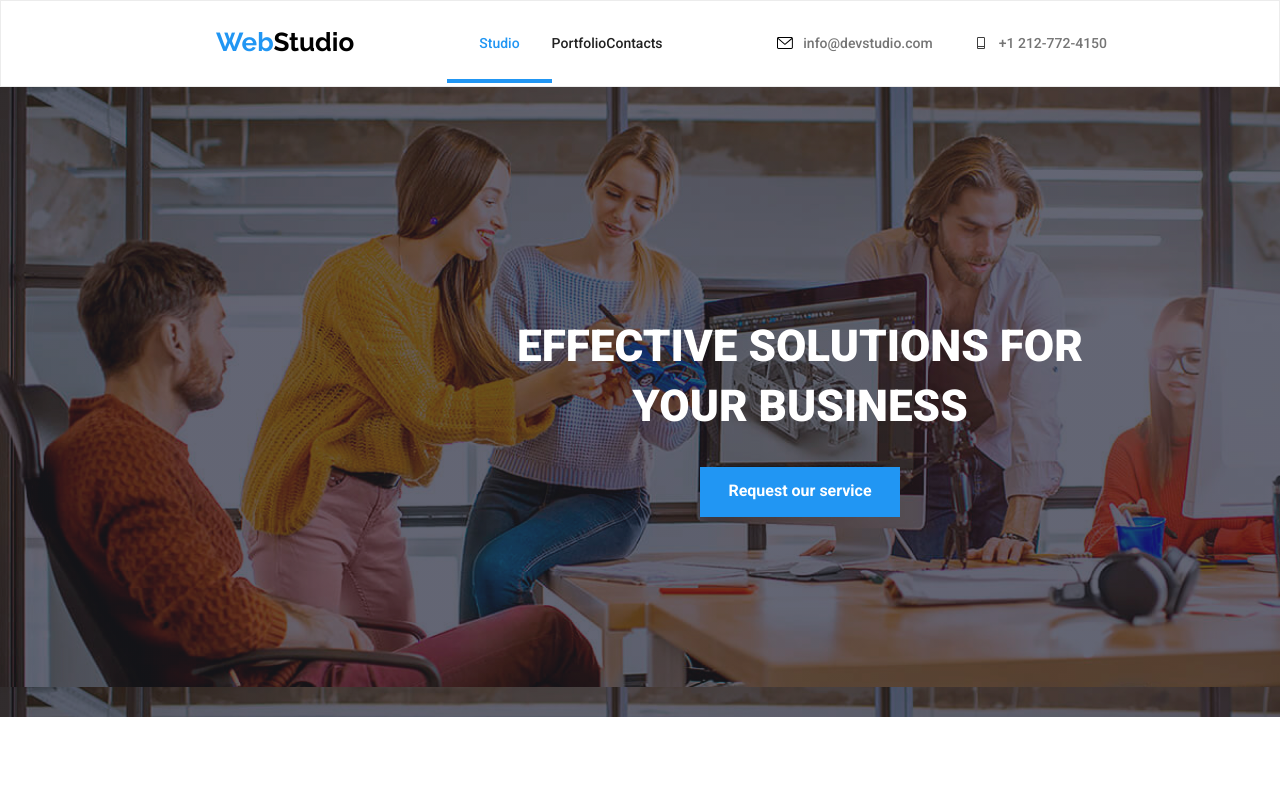
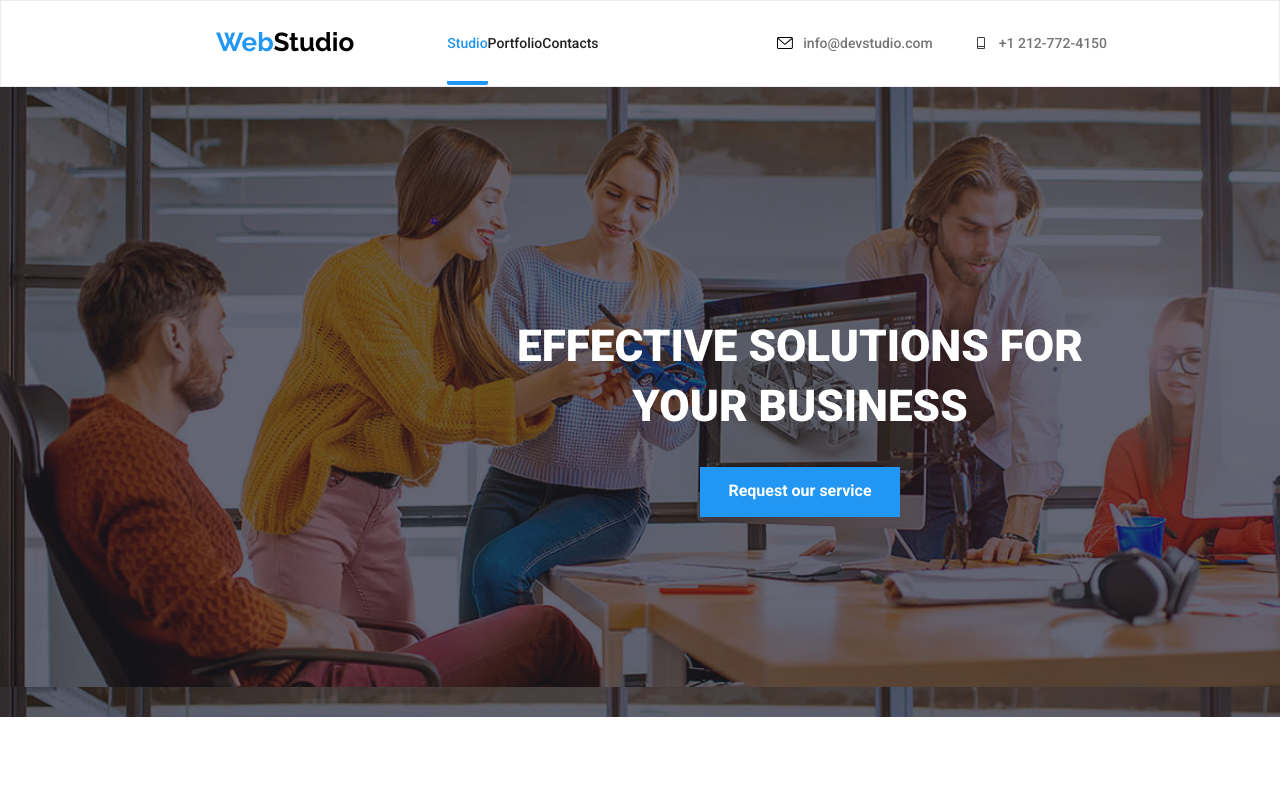
Before and after one commit to Cosmynn/goit-markup-hw-05, a plain HTML site: page index.html in a window 1280 px wide. Shown: the top 800 px of the page. Drawn offline with nearby package versions, Linux system fonts and the light colour scheme.

Commit message:
update css

```diff
--- a/css/style.css
+++ b/css/style.css
@@ -52,13 +52,9 @@ ul {
 }
 .current {
   color: var(--link-color);
-  padding: 32px;
-  box-shadow: inset 0px -4px 0px 0px rgba(33, 150, 243, 1);
-  position: relative;
-}
-.current:after {
-  position: absolute;
-  border-radius: 0 0 10px 10px;
+  padding-bottom: 30px;
+  border-bottom: 4px solid #2196f3;
+  border-radius: 2px;
 }
 .main-nav-ul a:active,
 .main-nav-ul a:hover,
@@ -473,6 +469,7 @@ body {
   display: flex;
   justify-content: center;
   padding: 16px 32px 30px 32px;
+  gap: 8px;
 }
 .main-our-team-media-social {
   display: inline-block;
```
